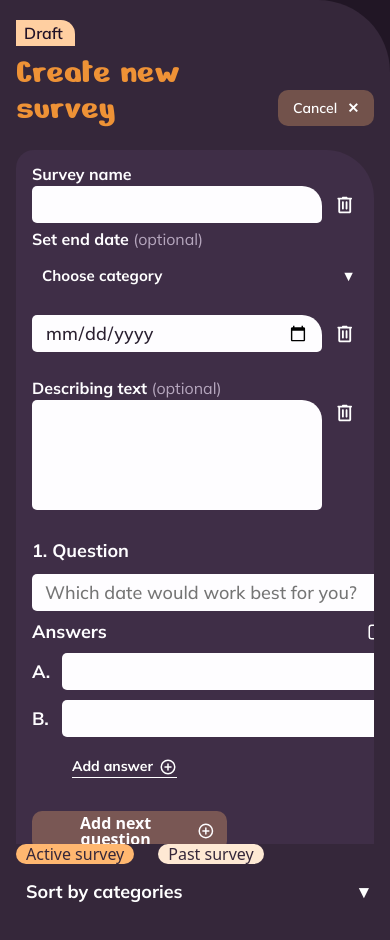
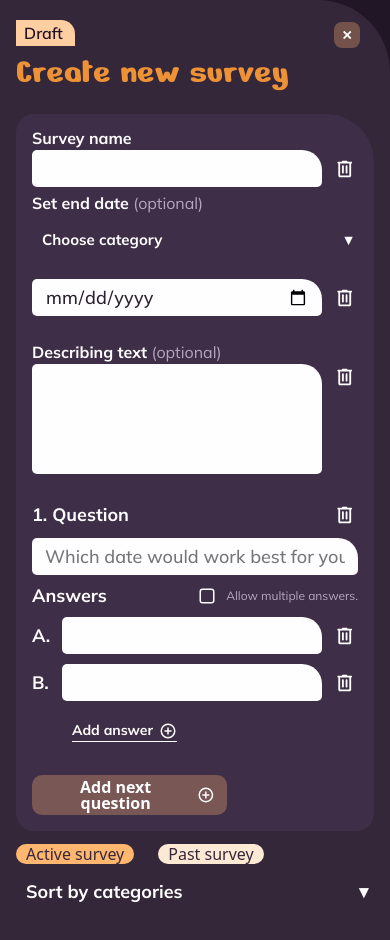
Before and after one commit to AnnesMuhamed/Poll-App, a website built with Vite: page index.html in a window 390 px wide. Both pictures are taken after a click on the button "New survey". Built offline with nearby package versions, Linux system fonts and the light colour scheme; a web font is replaced by a local one.

Commit message:
Hide the survey page New survey button on mobile, show only an ✕ for cancel aligned with the Draft badge, and make inputs fluid with a max width of 429px.

```diff
--- a/src/components/create-survey-dialog.ts
+++ b/src/components/create-survey-dialog.ts
@@ -60,8 +60,8 @@ function renderHeader(): string {
         <span class="modal__badge">Draft</span>
         <h2 class="modal__title" id="create-survey-title">Create new survey</h2>
       </div>
-      <button type="button" class="modal__cancel" data-action="close-dialog">
-        <span>Cancel</span>
+      <button type="button" class="modal__cancel" data-action="close-dialog" aria-label="Cancel">
+        <span class="modal__cancel-label">Cancel</span>
         <span class="modal__cancel-x" aria-hidden="true">✕</span>
       </button>
     </div>
--- a/src/styles/main.css
+++ b/src/styles/main.css
@@ -796,8 +796,8 @@ body.modal-open {
 .input {
   flex: 0 1 auto;
   min-width: 0;
-  width: 429px;
-  max-width: 100%;
+  max-width: 429px;
+  width: 100%;
   height: 37px;
   padding: 7px 13px;
   border: none;
--- a/src/styles/mobile.css
+++ b/src/styles/mobile.css
@@ -23,6 +23,10 @@
     overflow-y: visible;
   }
 
+  .survey-page__header .button--cta {
+    display: none;
+  }
+
   .modal {
     padding: 12px;
     align-items: flex-start;
@@ -38,6 +42,26 @@
 
   .modal__title {
     font-size: 40px;
+  }
+
+  .modal__head {
+    align-items: flex-start;
+  }
+
+  .modal__cancel {
+    align-self: flex-start;
+    width: 26px;
+    min-width: 26px;
+    height: 26px;
+    margin-top: 2px;
+    margin-right: 10px;
+    padding: 0;
+    gap: 0;
+    border-radius: 8px;
+  }
+
+  .modal__cancel-label {
+    display: none;
   }
 }
 
@@ -158,19 +182,6 @@
     gap: 12px;
   }
 
-  .survey-page__header .button--cta {
-    width: auto;
-    min-width: 118px;
-    height: 40px;
-    padding: 8px 12px;
-    font-size: 14px;
-  }
-
-  .survey-page__header .button--cta:hover {
-    width: auto;
-    min-width: 118px;
-  }
-
   .survey-detail {
     padding: 24px 18px;
     border-top-right-radius: 80px;
@@ -216,12 +227,13 @@
     font-size: 36px;
   }
 
+  .modal__cancel-x {
+    font-size: 13px;
+    line-height: 1;
+  }
+
   .modal__cancel {
-    width: auto;
-    min-width: 96px;
-    height: 36px;
-    padding: 6px 10px;
-    font-size: 14px;
+    margin-right: 14px;
   }
 
   .modal__body {
```
